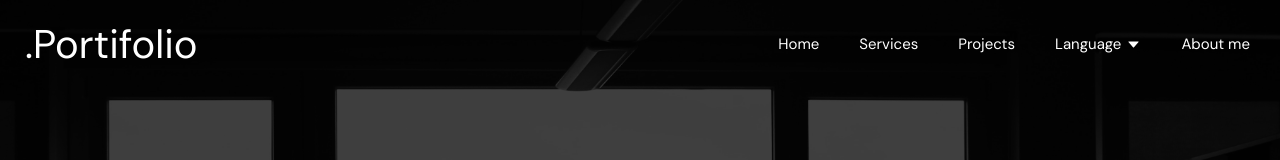
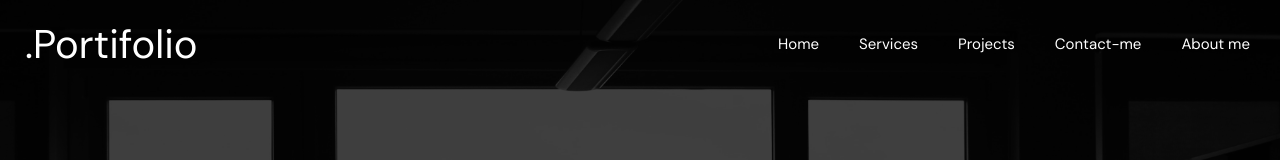
Before and after one commit to Hender-hs/my-own-personal-website, a React (Create React App) app: page / in a window 1280 px wide. Shown: the top 160 px of the page. Built offline with nearby package versions, Linux system fonts and the light colour scheme.

Commit message:
feature: Nav mobile bar - mvp is finished

```diff
--- a/package.json
+++ b/package.json
@@ -11,6 +11,7 @@
     "@types/react": "^17.0.0",
     "@types/react-dom": "^17.0.0",
     "@types/react-router-dom": "^5.1.8",
+    "emailjs-com": "^3.2.0",
     "react": "^17.0.2",
     "react-dom": "^17.0.2",
     "react-scripts": "4.0.3",
--- a/src/components/NavDeskMob/index.tsx
+++ b/src/components/NavDeskMob/index.tsx
@@ -14,14 +14,15 @@ export const Nav = () => {
         {/* <S.H3><a href='#services'>Knowledge</a></S.H3> */}
         <S.H3><a href='#services'>Services</a></S.H3>
         <S.H3><a href='#projects'>Projects</a></S.H3>
-        <S.LangMenu>
+        <S.H3><a href='#contact-me'>Contact-me</a></S.H3>
+        {/* <S.LangMenu>
           <S.H3>Language <DownArrow color='white' /> </S.H3>
           <ul>
             <li>Portuguese</li>
             <li>English</li>
             <li>Spanish</li>
           </ul>
-        </S.LangMenu>
+        </S.LangMenu> */}
         <S.H3 className='last-link' ><a href='#about-me'>About me</a></S.H3>
       </S.Nav>
       <S.NavMobile>
@@ -38,6 +39,7 @@ export const Nav = () => {
             <S.H3Mobile><a onClick={() => setOpenMenu(false)} href='#'>Home</a></S.H3Mobile>
             <S.H3Mobile><a onClick={() => setOpenMenu(false)} href='#services'>Services</a></S.H3Mobile>
             <S.H3Mobile><a onClick={() => setOpenMenu(false)} href='#projects'>Projects</a></S.H3Mobile>
+            <S.H3Mobile><a onClick={() => setOpenMenu(false)} href='#contact-me'>Contact-me</a></S.H3Mobile>
             {/* <S.LangMenu>
               <S.H3>Language <DownArrow color='white' /> </S.H3>
               <ul>
```
Also changed, not shown: 1 other file (tests, documents, lock files or other folders).
